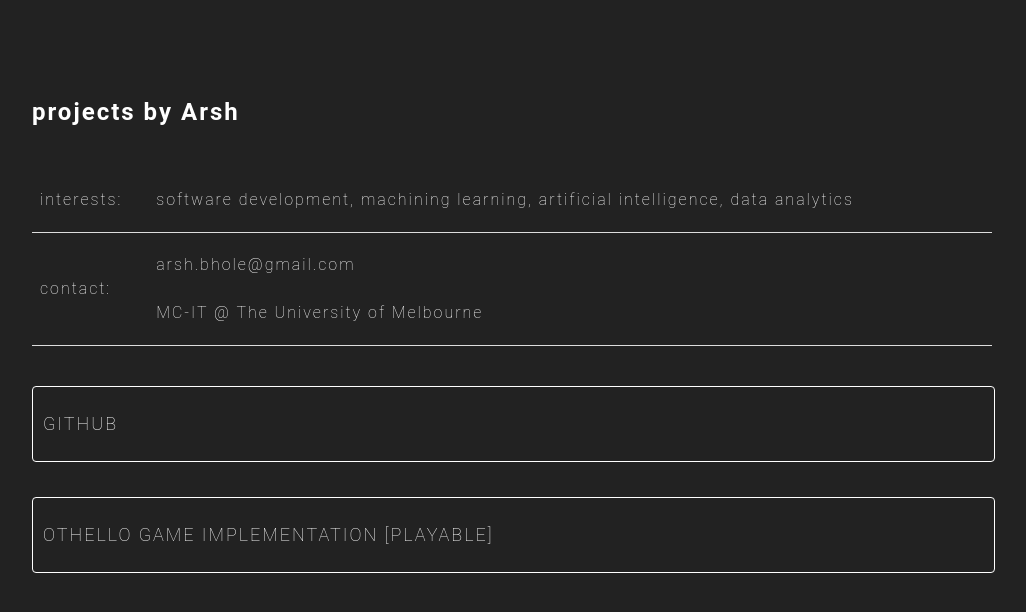
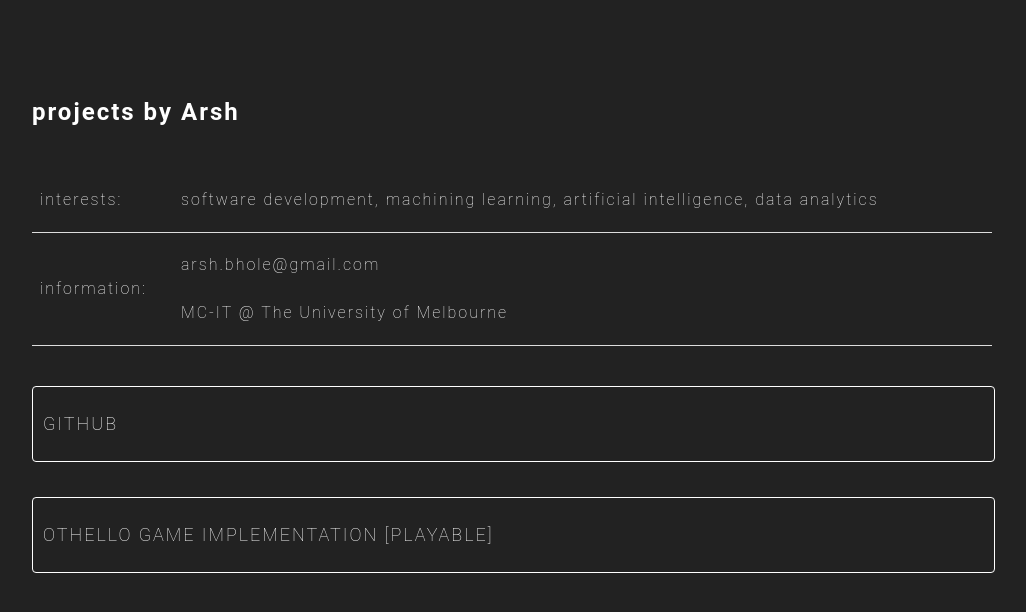
Before and after one commit to okmtoarsh/okmtoarsh.github.io, a plain HTML site: page index.html in a window 1280 px wide. Shown: the whole page, without its empty margins (128-1154 px from the left). Drawn offline with Linux system fonts and the light colour scheme.

Commit message:
Update index.html

```diff
--- a/index.html
+++ b/index.html
@@ -87,7 +87,7 @@
           <td>software development, machining learning, artificial intelligence, data analytics</td>
         </tr>
         <tr>
-          <td>contact:</td>
+          <td>information:</td>
           <td>arsh.bhole@gmail.com<br>MC-IT @ The University of Melbourne</td>
         </tr>
         <!-- Rest of the table -->
```
